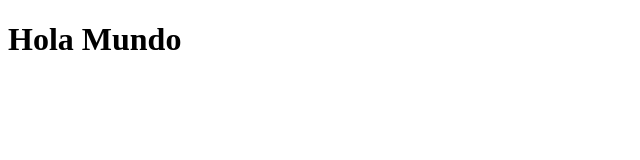
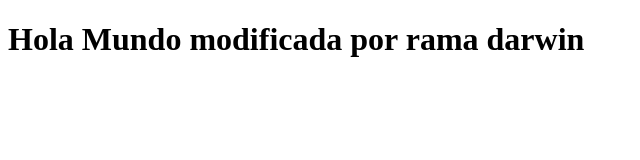
Before and after one commit to unanleon2025-star/conflicto, a plain HTML site: page index.html in a window 1280 px wide. Shown: the whole page, without its empty margins (0-640 px from the left). Drawn offline with Linux system fonts and the light colour scheme.

Commit message:
modificacion desde la rama de darwin

```diff
--- a/index.html
+++ b/index.html
@@ -6,6 +6,6 @@
     <title>Conflicto Git</title>
 </head>
 <body>
-    <h1>Hola Mundo</h1>
+    <h1>Hola Mundo modificada por rama darwin</h1>
 </body>
 </html>
```
